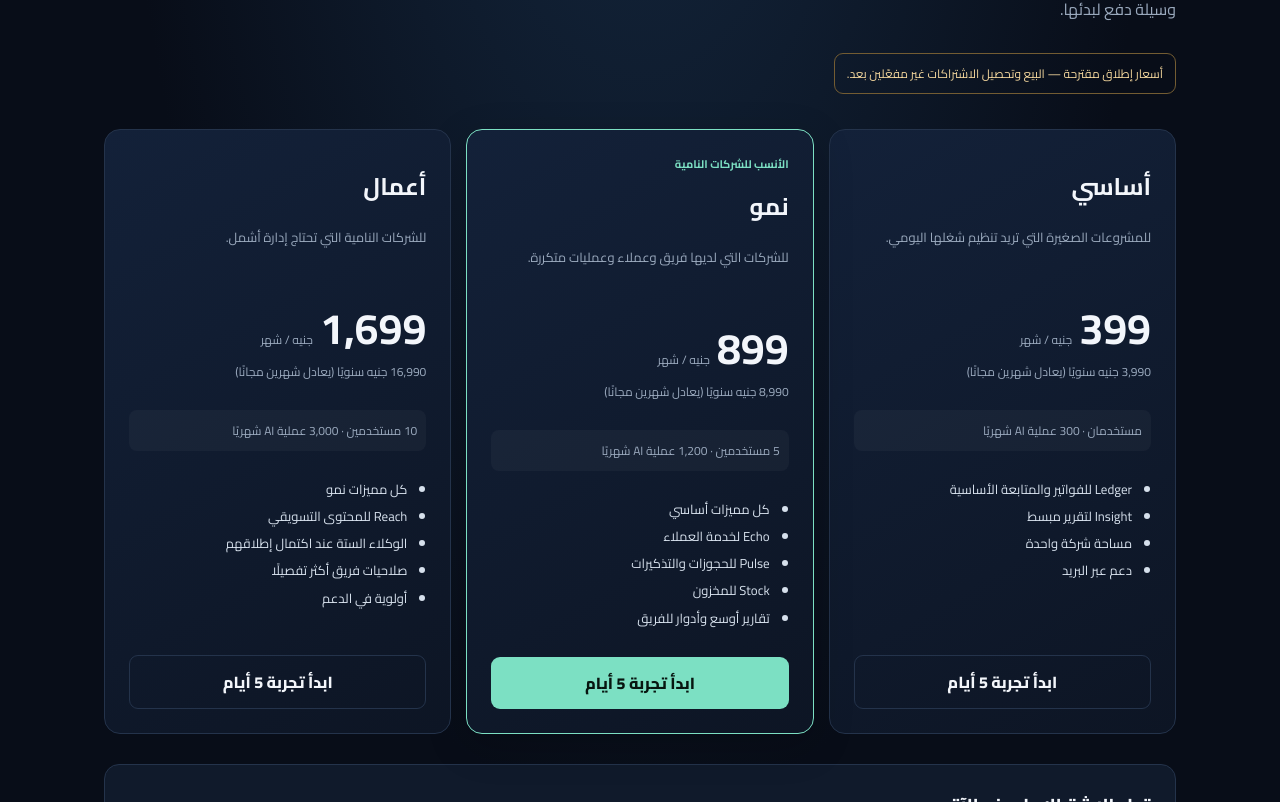
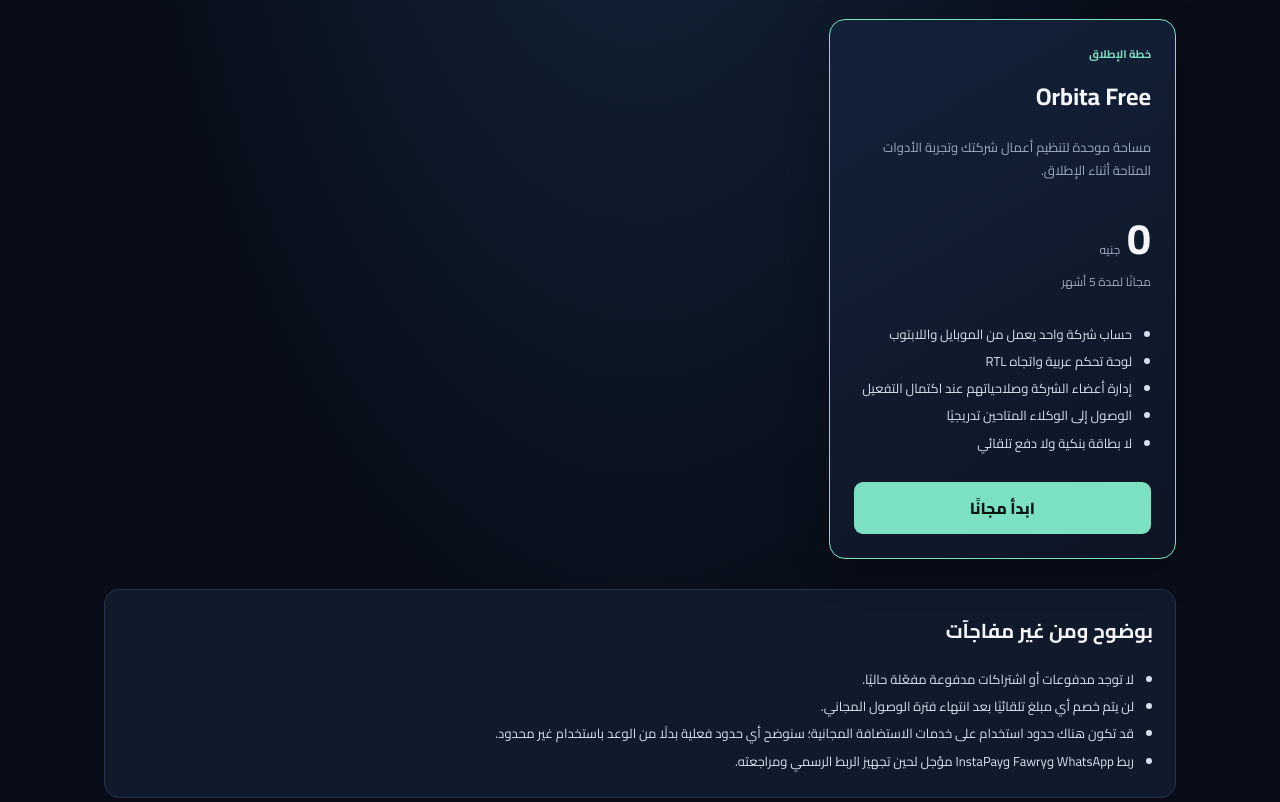
Before and after one commit to seifhaytham275-star/Orbita, a Next.js app: page /pricing in a window 1280 px wide. Shown: the part 418-1220 px from the top of the page. Built offline with nearby package versions, Linux system fonts and the light colour scheme.

Commit message:
Replace paid pricing with free launch access

```diff
--- a/src/app/pricing/page.tsx
+++ b/src/app/pricing/page.tsx
@@ -1,64 +1,39 @@
-const plans = [
-  {
-    name: "أساسي",
-    price: "399",
-    annual: "3,990",
-    description: "للمشروعات الصغيرة التي تريد تنظيم شغلها اليومي.",
-    users: "مستخدمان",
-    tasks: "300 عملية AI شهريًا",
-    features: ["Ledger للفواتير والمتابعة الأساسية", "Insight لتقرير مبسط", "مساحة شركة واحدة", "دعم عبر البريد"],
-  },
-  {
-    name: "نمو",
-    price: "899",
-    annual: "8,990",
-    description: "للشركات التي لديها فريق وعملاء وعمليات متكررة.",
-    users: "5 مستخدمين",
-    tasks: "1,200 عملية AI شهريًا",
-    featured: true,
-    features: ["كل مميزات أساسي", "Echo لخدمة العملاء", "Pulse للحجوزات والتذكيرات", "Stock للمخزون", "تقارير أوسع وأدوار للفريق"],
-  },
-  {
-    name: "أعمال",
-    price: "1,699",
-    annual: "16,990",
-    description: "للشركات النامية التي تحتاج إدارة أشمل.",
-    users: "10 مستخدمين",
-    tasks: "3,000 عملية AI شهريًا",
-    features: ["كل مميزات نمو", "Reach للمحتوى التسويقي", "الوكلاء الستة عند اكتمال إطلاقهم", "صلاحيات فريق أكثر تفصيلًا", "أولوية في الدعم"],
-  },
-];
-
 export default function PricingPage() {
   return <main className="shell pricing-shell" dir="rtl">
     <header className="topbar">
       <a className="brand" href="/"><span className="brand-mark">O</span><span>ORBITA</span></a>
-      <nav className="pricing-nav"><a href="/login">تسجيل الدخول</a><a href="/signup">ابدأ التجربة</a></nav>
+      <nav className="pricing-nav"><a href="/login">تسجيل الدخول</a><a href="/signup">إنشاء حساب</a></nav>
     </header>
     <section className="pricing-hero">
-      <p className="eyebrow">SIMPLE, TRANSPARENT PRICING</p>
-      <h1>خطة مناسبة لشغلك، <span>وسعر مفهوم.</span></h1>
-      <p>الأسعار التالية مقترحة للإطلاق الأول في مصر بالجنيه المصري. تجربة Orbita مجانية لمدة 5 أيام، ولا تحتاج إلى إدخال وسيلة دفع لبدئها.</p>
-      <span className="pricing-disclaimer">أسعار إطلاق مقترحة — البيع وتحصيل الاشتراكات غير مفعّلين بعد.</span>
+      <p className="eyebrow">FREE LAUNCH ACCESS</p>
+      <h1>ابدأ مع Orbita، <span>من غير تكلفة.</span></h1>
+      <p>خلال مرحلة الإطلاق، الوصول مجاني لمدة 5 أشهر لكل شركة. لا نطلب بطاقة بنكية ولا نفعّل خصمًا أو تجديدًا تلقائيًا.</p>
+      <span className="pricing-disclaimer">لا توجد باقات مدفوعة أو تحصيل اشتراكات مفعّل في الوقت الحالي.</span>
     </section>
-    <section className="pricing-grid" aria-label="خطط الاشتراك">
-      {plans.map(plan=><article className={`plan-card ${plan.featured ? "plan-featured" : ""}`} key={plan.name}>
-        {plan.featured && <span className="plan-tag">الأنسب للشركات النامية</span>}
-        <h2>{plan.name}</h2><p className="plan-description">{plan.description}</p>
-        <div className="plan-price"><strong>{plan.price}</strong><span>جنيه / شهر</span></div>
-        <p className="annual-price">{plan.annual} جنيه سنويًا (يعادل شهرين مجانًا)</p>
-        <p className="plan-limit">{plan.users} · {plan.tasks}</p>
-        <ul>{plan.features.map(feature=><li key={feature}>{feature}</li>)}</ul>
-        <a className={plan.featured ? "primary plan-cta" : "secondary plan-cta"} href="/signup">ابدأ تجربة 5 أيام</a>
-      </article>)}
+    <section className="pricing-grid" aria-label="الخطة الحالية">
+      <article className="plan-card plan-featured">
+        <span className="plan-tag">خطة الإطلاق</span>
+        <h2>Orbita Free</h2>
+        <p className="plan-description">مساحة موحدة لتنظيم أعمال شركتك وتجربة الأدوات المتاحة أثناء الإطلاق.</p>
+        <div className="plan-price"><strong>0</strong><span>جنيه</span></div>
+        <p className="annual-price">مجانًا لمدة 5 أشهر</p>
+        <ul>
+          <li>حساب شركة واحد يعمل من الموبايل واللابتوب</li>
+          <li>لوحة تحكم عربية واتجاه RTL</li>
+          <li>إدارة أعضاء الشركة وصلاحياتهم عند اكتمال التفعيل</li>
+          <li>الوصول إلى الوكلاء المتاحين تدريجيًا</li>
+          <li>لا بطاقة بنكية ولا دفع تلقائي</li>
+        </ul>
+        <a className="primary plan-cta" href="/signup">ابدأ مجانًا</a>
+      </article>
     </section>
     <section className="pricing-notes">
-      <h2>قبل الاشتراك، اعرف الآتي</h2>
+      <h2>بوضوح ومن غير مفاجآت</h2>
       <ul>
-        <li>كل شركة تبدأ بتجربة مجانية لمدة 5 أيام.</li>
-        <li>عدد عمليات الذكاء الاصطناعي محدد حتى تظل التكلفة واضحة ولا نعدك باستخدام غير محدود.</li>
-        <li>رسوم WhatsApp أو الرسائل أو بوابات الدفع الخارجية — إن وجدت — قد تكون منفصلة حسب مزود الخدمة.</li>
-        <li>الخطط المعروضة تصور تسعير أولي؛ لن يتم تحصيل أي مبلغ من هذه الصفحة حاليًا.</li>
+        <li>لا توجد مدفوعات أو اشتراكات مدفوعة مفعّلة حاليًا.</li>
+        <li>لن يتم خصم أي مبلغ تلقائيًا بعد انتهاء فترة الوصول المجاني.</li>
+        <li>قد تكون هناك حدود استخدام على خدمات الاستضافة المجانية؛ سنوضح أي حدود فعلية بدلًا من الوعد باستخدام غير محدود.</li>
+        <li>ربط WhatsApp وFawry وInstaPay مؤجل لحين تجهيز الربط الرسمي ومراجعته.</li>
       </ul>
     </section>
     <footer>© {new Date().getFullYear()} Orbita · <a href="/">الرئيسية</a></footer>
```
